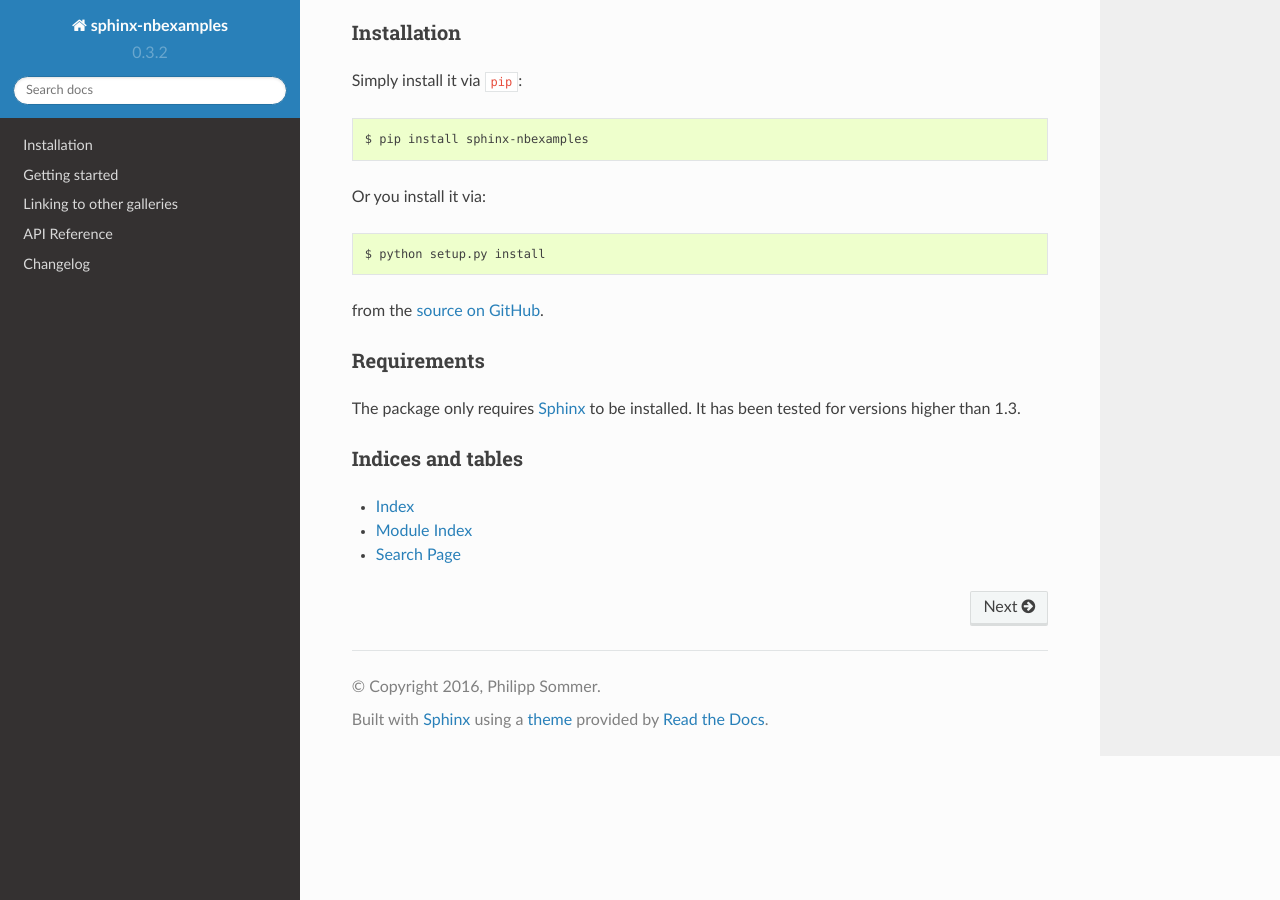
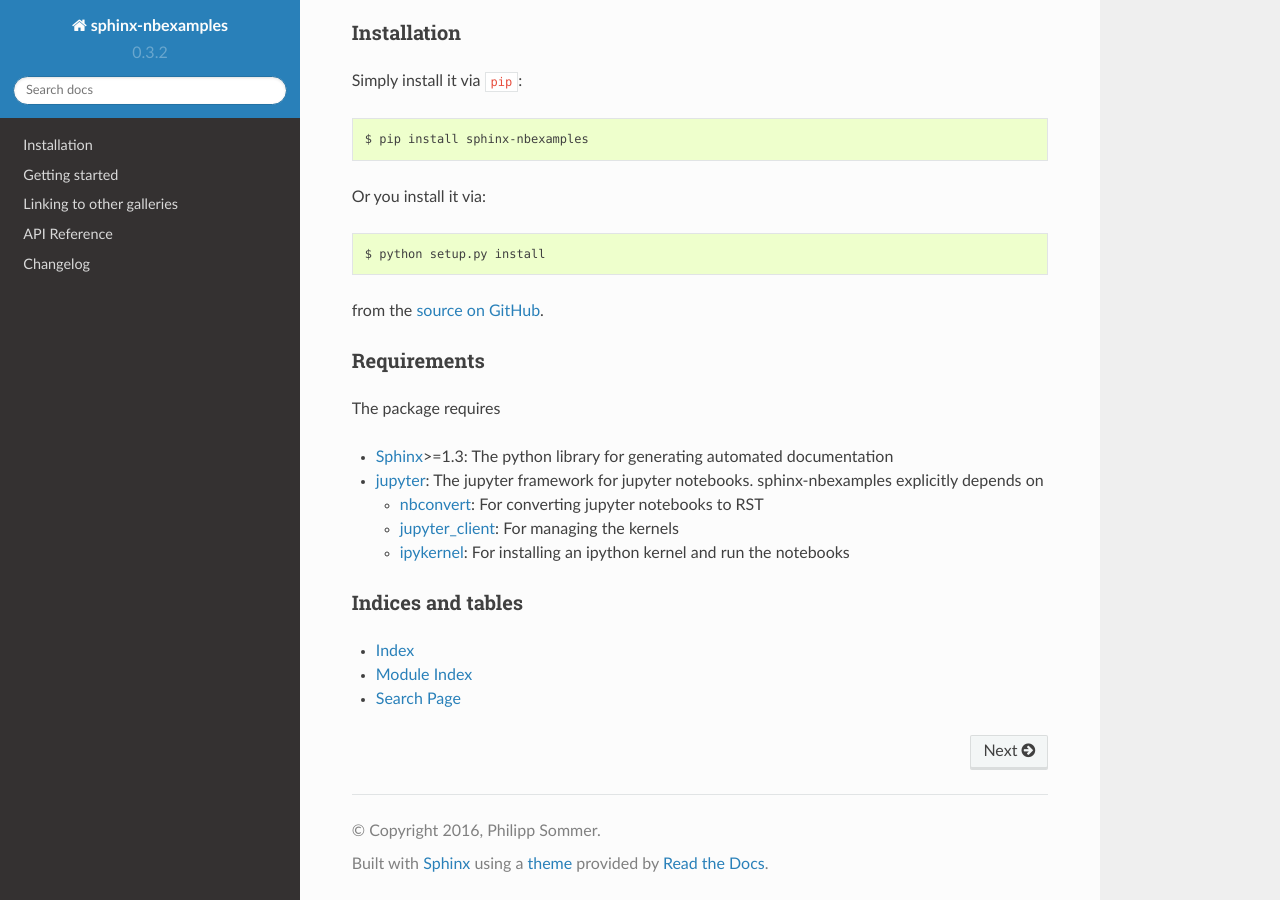
Before and after one commit to Chilipp/sphinx-nbexamples, a Sphinx documentation site: the page built from docs/index.rst, in a window 1280 px wide and 900 px high, scrolled down 839 px. Built offline with Sphinx 7.4.7 and the Read the Docs theme 2.0.0, drawn with Linux system fonts in a browser that asks for light colours; pages that are not in the unit, such as notebooks, are missing from menus; the version number is read from the project's files by our own code.

Commit message:
be more explicit about dependencies

```diff
--- a/docs/index.rst
+++ b/docs/index.rst
@@ -108,11 +108,23 @@ from the `source on GitHub`_.
 
 Requirements
 ============
-The package only requires Sphinx_ to be installed. It has been tested for
-versions higher than 1.3.
+The package requires
+
+- Sphinx_>=1.3: The python library for generating automated documentation
+- jupyter_: The jupyter framework for jupyter notebooks. sphinx-nbexamples
+  explicitly depends on
+
+  - nbconvert_: For converting jupyter notebooks to RST
+  - jupyter_client_: For managing the kernels
+  - ipykernel_: For installing an ipython kernel and run the notebooks
 
 
 .. _Sphinx: http://www.sphinx-doc.org/en/stable
+.. _jupyter: http://jupyter.org/
+.. _nbconvert: https://nbconvert.readthedocs.io
+.. _jupyter_client: https://jupyter-client.readthedocs.io
+.. _ipykernel: https://ipykernel.readthedocs.io
+
 
 
 Indices and tables
```
Also changed, not shown: README.rst (+13 -2 lines).
